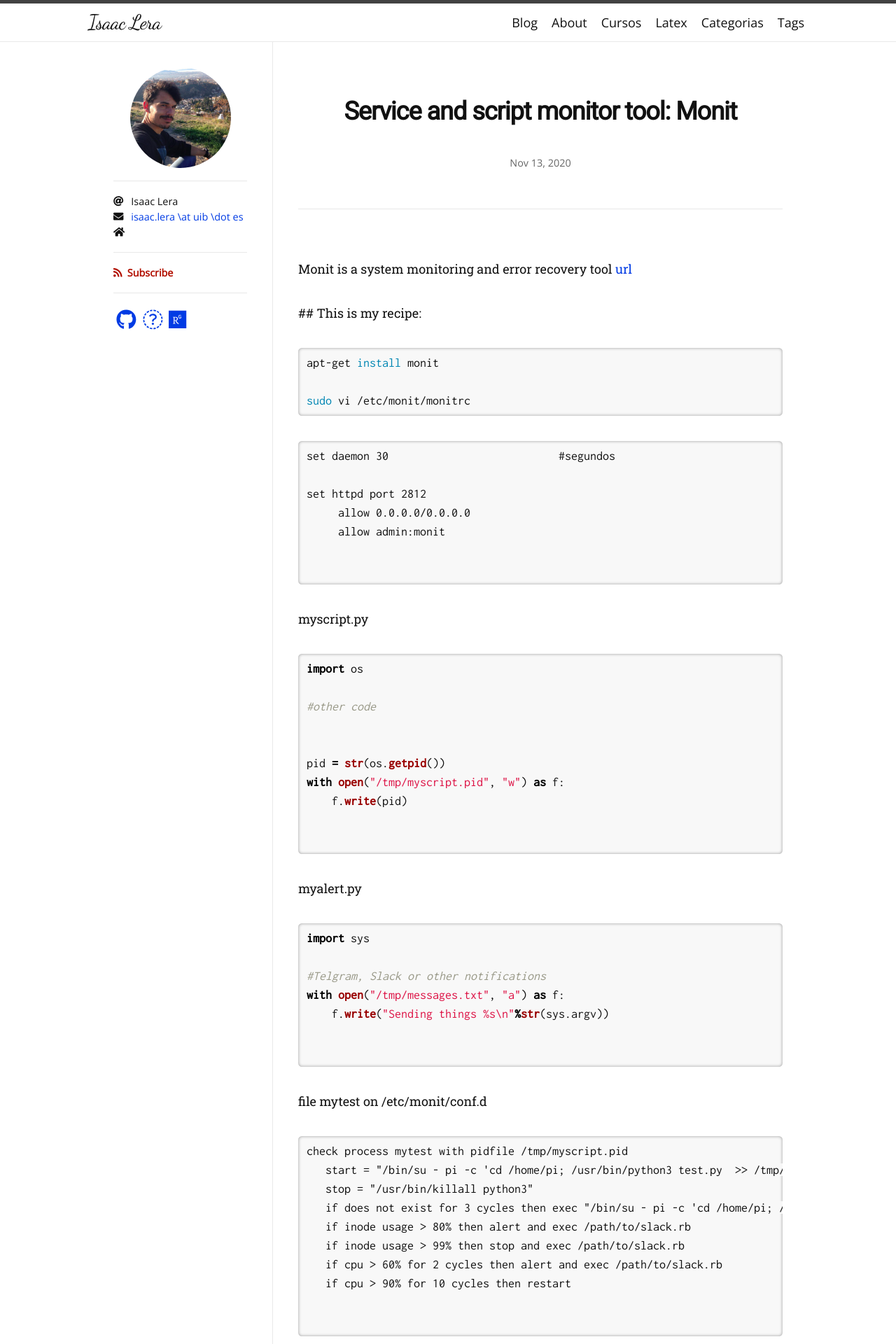
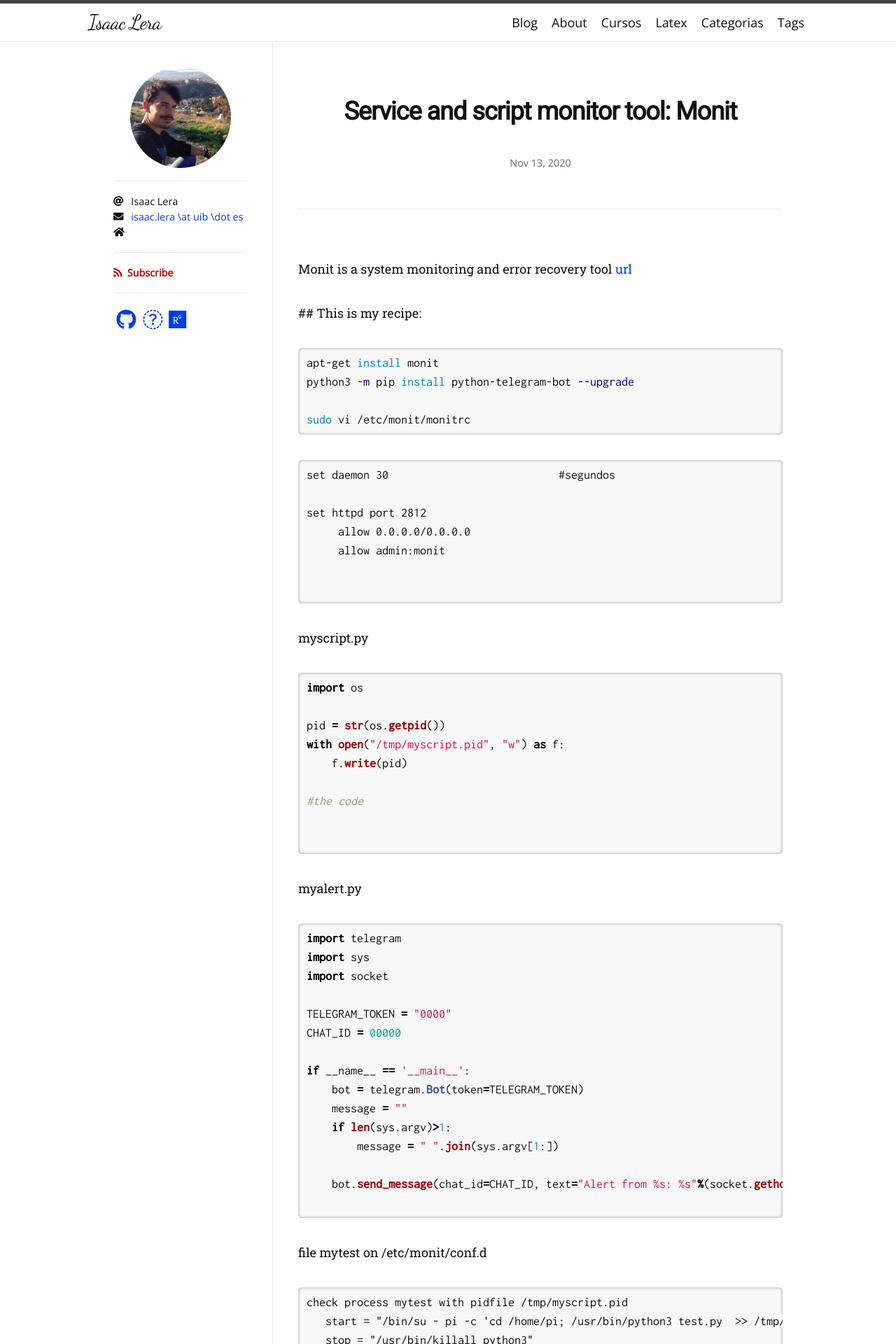
Before and after one commit to wisaaco/wisaaco.github.io, a Jekyll site: the page built from _posts/2020-11-13-monit-tips.md, in a window 1280 px wide. Shown: the top 1920 px of the page at 70% size. Built offline with Jekyll 4.4.1, drawn with Linux system fonts in a browser that asks for light colours; nearby versions of some CDN libraries; some web fonts are replaced; some of the changed text lies outside the part shown.

Commit message:
New post

````diff
--- a/_posts/2020-11-13-monit-tips.md
+++ b/_posts/2020-11-13-monit-tips.md
@@ -15,6 +15,7 @@ Monit is a system monitoring and error recovery tool [url](https://mmonit.com/mo
 
 ```bash
 apt-get install monit
+python3 -m pip install python-telegram-bot --upgrade
 
 sudo vi /etc/monit/monitrc
 ```
@@ -34,12 +35,11 @@ myscript.py
 ```python
 import os
 
-#other code
-
-
 pid = str(os.getpid())
 with open("/tmp/myscript.pid", "w") as f:
     f.write(pid)
+
+#the code
 
 
 ```
@@ -47,12 +47,20 @@ with open("/tmp/myscript.pid", "w") as f:
 myalert.py
 
 ```python
+import telegram
 import sys
+import socket
 
-#Telgram, Slack or other notifications
-with open("/tmp/messages.txt", "a") as f:
-    f.write("Sending things %s\n"%str(sys.argv))
+TELEGRAM_TOKEN = "0000"
+CHAT_ID = 00000
 
+if __name__ == '__main__':
+    bot = telegram.Bot(token=TELEGRAM_TOKEN)
+    message = ""
+    if len(sys.argv)>1:
+        message = " ".join(sys.argv[1:])
+
+    bot.send_message(chat_id=CHAT_ID, text="Alert from %s: %s"%(socket.gethostname(),message))
 
 ```
 
@@ -62,11 +70,12 @@ file mytest on /etc/monit/conf.d
 check process mytest with pidfile /tmp/myscript.pid
    start = "/bin/su - pi -c 'cd /home/pi; /usr/bin/python3 test.py  >> /tmp/view.log 2>&1 &'"
    stop = "/usr/bin/killall python3"
-   if does not exist for 3 cycles then exec "/bin/su - pi -c 'cd /home/pi; /usr/bin/python3 myalert.py no existe'"
-   if inode usage > 80% then alert and exec /path/to/slack.rb
-   if inode usage > 99% then stop and exec /path/to/slack.rb
-   if cpu > 60% for 2 cycles then alert and exec /path/to/slack.rb
-   if cpu > 90% for 10 cycles then restart
+   if does not exist for 3 cycles then exec "/bin/su - pi -c 'cd /home/pi; /usr/bin/python3 myalert.py Proceso Mytest No Existe'"
+   if inode usage > 80% then alert and exec "/bin/su - pi -c 'cd /home/pi; /usr/bin/python3 myalert.py Proceso Mytest Inode upper 80'"
+   if inode usage > 99% then stop and exec "/bin/su - pi -c 'cd /home/pi; /usr/bin/python3 myalert.py Proceso Mytest detenido por Inode'"
+   if cpu > 60% for 2 cycles then alert and exec "/bin/su - pi -c 'cd /home/pi; /usr/bin/python3 myalert.py Proceso Mytest CPU upper 60'"
+   if cpu > 95% for 10 cycles then stop and exec "/bin/su - pi -c 'cd /home/pi; /usr/bin/python3 myalert.py Proceso Mytest CPU upper 95'"
+   if cpu > 98% for 15 cycles then exec /sbin/reboot
 
 
 ```
````
